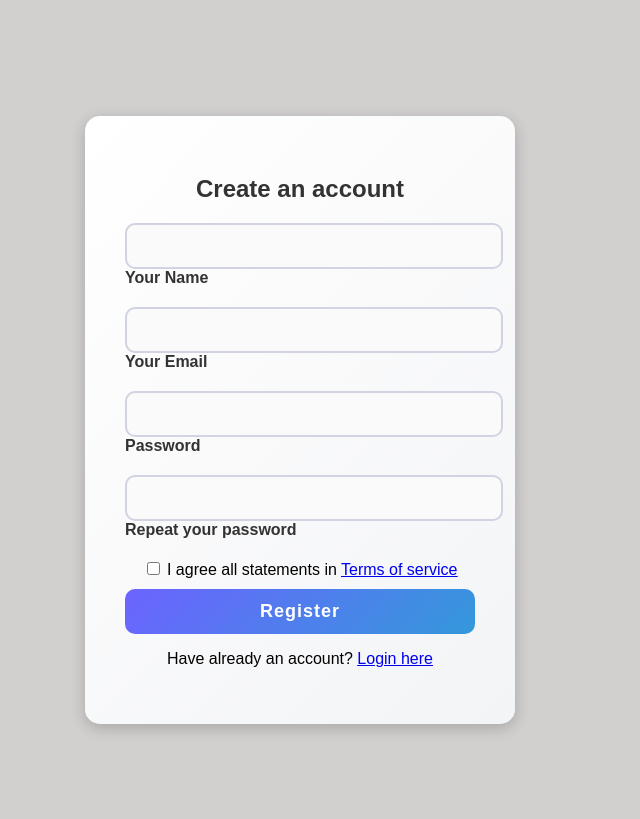
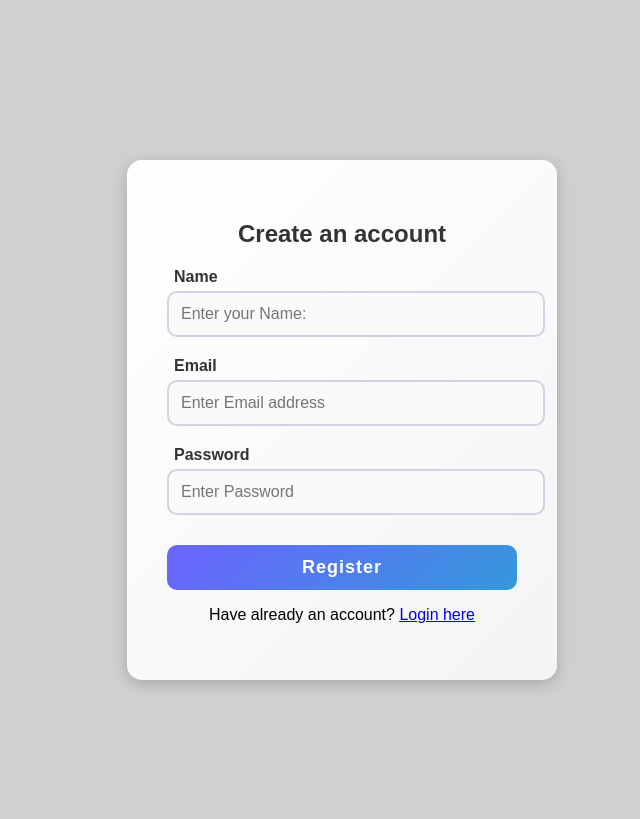
Before and after one commit to RAJBARASARA/Flask-Blog, a Flask app: page /register in a window 1280 px wide. Shown: the top 819 px of the page, without its empty margins (340-980 px from the left). Run offline with Flask 3, Linux system fonts and the light colour scheme; parts of the project's set-up code (start-up, migrations or seed data) failed here and were passed over.

Commit message:
Add user to database

```diff
--- a/config.json
+++ b/config.json
@@ -12,8 +12,6 @@
     "gmail_pass": "gmail password",
     "about_txt": "Myself Coco, and i am doing Adventure and Trekking!",
     "no_of_posts": "2",
-    "admin_user": "Akaza",
-    "admin_pass": "Akaza@789",
     "upload_location": "C:\\Users\\rajup\\Desktop\\R\\Python Training\\5.Framework\\Flask\\static"
   }
 }
--- a/main.py
+++ b/main.py
@@ -9,18 +9,17 @@ with open('config.json','r') as c:
 
 local_server = True
 app = Flask(__name__)
-app.secret_key = 'secret-key'
+app.secret_key = 'secret-key'  # Required for session and flash messages
 app.config['UPLOAD_FOLDER'] = params['upload_location']
 
+# MySQL Configuration
 if(local_server):
     app.config['SQLALCHEMY_DATABASE_URI'] = params['local_url']
     app.config['SQLALCHEMY_TRACK_MODIFICATIONS'] = False
 else:
     app.config['SQLALCHEMY_DATABASE_URI'] = params['prod_url']
 
-
 db = SQLAlchemy(app) # initialize
-
 
 class Contacts(db.Model):
     '''sno name email ph_no msg date'''
@@ -40,40 +39,44 @@ class Posts(db.Model):
     date = db.Column(db.String(12), nullable = True)
     img_file = db.Column(db.String(12), nullable = True)
 
+class User(db.Model):
+    '''id name email password'''
+    id = db.Column(db.Integer,primary_key=True)
+    name = db.Column(db.String(50),nullable=False)
+    email = db.Column(db.String(50),unique=True)
+    password = db.Column(db.String(50),nullable=False)
+
 @app.route("/")
 def home():
-    flash("Welcome To Blog Post","info")
-    # Pagination Logic
+        flash("Welcome To Blog Post","info")
+        # Pagination Logic
 
-    # Fetching All Posts
-    posts = Posts.query.filter_by().all()  # [0:params['no_of_posts']]
+        # Fetching All Posts
+        posts = Posts.query.filter_by().all()  # [0:params['no_of_posts']]
 
-    # Calculating total number of pages:
-    last = math.ceil(len(posts)/int(params['no_of_posts']))
+        # Calculating total number of pages:
+        last = math.ceil(len(posts)/int(params['no_of_posts']))
 
-    # it’s important to get on what page user is.
-    page = request.args.get('page',1)
+        # it’s important to get on what page user is.
+        page = request.args.get('page',1)
 
-    # Ensure page is a valid integer
-    try:
-        page = int(page)
-    except ValueError:
-        page = 1  # Default to page 1 if not a valid number
-
-    posts=posts[(page-1)*int(params['no_of_posts']):(page-1)*int(params['no_of_posts']) + int(params['no_of_posts'])]
-
-    prev = f"/?page={page - 1}" if page > 1 else None
-    nxt = f"/?page={page + 1}" if page < last else None
-
-    return render_template('index.html',params = params,posts=posts,prev=prev,next=nxt)
+        # Ensure page is a valid integer
+        try:
+            page = int(page)
+        except ValueError:
+            page = 1  # Default to page 1 if not a valid number
+        posts=posts[(page-1)*int(params['no_of_posts']):(page-1)*int(params['no_of_posts']) + int(params['no_of_posts'])]
+        prev = f"/?page={page - 1}" if page > 1 else None
+        nxt = f"/?page={page + 1}" if page < last else None
+        return render_template('index.html',params = params,posts=posts,prev=prev,next=nxt)
 
 @app.route("/about")
 def about():
-    return render_template('about.html',params = params)
+        return render_template('about.html',params = params)
 
 @app.route("/edit/<string:sno>", methods=['GET', 'POST'])
 def edit(sno):
-    if 'user' in session and session['user'] == params['admin_user']:
+    if 'user' in session:
         if request.method == 'POST':
             box_title = request.form.get('title')
             box_slug = request.form.get('slug')
@@ -96,7 +99,6 @@ def edit(sno):
                 post.date = date
                 db.session.commit()
                 flash("Post Edit Success","success")
-
             return redirect('/dashboard')  # Redirect to dashboard instead of refreshing edit page
 
     post = None if sno == '0' else Posts.query.filter_by(sno=sno).first()
@@ -104,7 +106,7 @@ def edit(sno):
 
 @app.route("/uploader", methods=['GET', 'POST'])
 def uploader():
-    if 'user' in session and session['user'] == params['admin_user']:
+    if 'user' in session:
         if request.method == 'POST':
             f = request.files['file1']
             if f.filename == '':
@@ -116,51 +118,54 @@ def uploader():
             except Exception as e:
                 flash("File upload failed!", "danger")
             return redirect(request.url)
-
     return redirect("/dashboard")
 
 @app.route("/dashboard",methods = ['GET','POST'])
 def dashboard():
-    if ('user' in session and session['user'] == params['admin_user']):
+    if 'user' in session:
         posts = Posts.query.all()
         return render_template('dashboard.html',params = params,posts = posts)
 
     if request.method=='POST':
         username = request.form.get('username')
         userpass = request.form.get('password')
-        if (username == params['admin_user'] and userpass == params['admin_pass']):
+        if 'user' in session:
             # set the session variable , We want to set up session variable because we don’t want our user to login again and again, that would be too inconvenient.
             # To set up session variable, we first have to import session from flask. So, simply import it.
             session['user'] = username
             posts = Posts.query.all()
-            return render_template('dashboard.html',params = params,posts = posts)
-
+            response = render_template('dashboard.html', params=params, posts=posts)
+            response.headers['Cache-Control'] = 'no-store, no-cache, must-revalidate, max-age=0'
+            response.headers['Pragma'] = 'no-cache'
+            return response
     # redirect to admin panel
     return render_template('login.html',params = params)
 
 @app.route("/post/<string:post_slug>",methods = ['GET'])
 def post_route(post_slug):
-    post = Posts.query.filter_by(slug=post_slug).first()
-    return render_template('post.html',params = params,post = post)
+    if 'user' in session:
+        post = Posts.query.filter_by(slug=post_slug).first()
+        return render_template('post.html',params = params,post = post)
+    else:
+        return render_template('login.html', params=params)
 
 @app.route("/contact", methods = ['GET','POST'])
 def contact():
-    if(request.method=='POST'):
-        '''Add entry to the database'''
-        name = request.form.get('name')
-        email = request.form.get('email')
-        phone = request.form.get('phone')
-        message = request.form.get('message')
-        entry = Contacts(name=name,email=email,ph_no=phone,msg=message,date=datetime.now())
-        db.session.add(entry)
-        db.session.commit()
-
-        flash("Thanks for send your details,We will get back to you soon","success")
-    return render_template('contact.html',params = params)
+        if(request.method=='POST'):
+            '''Add entry to the database'''
+            name = request.form.get('name')
+            email = request.form.get('email')
+            phone = request.form.get('phone')
+            message = request.form.get('message')
+            entry = Contacts(name=name,email=email,ph_no=phone,msg=message,date=datetime.now())
+            db.session.add(entry)
+            db.session.commit()
+            flash("Thanks for send your details,We will get back to you soon","success")
+        return render_template('contact.html',params = params)
 
 @app.route("/delete/<string:sno>",methods=['GET','POST'])
 def delete(sno):
-    if ('user' in session and session['user'] == params['admin_user']):
+    if 'user' in session:
         post = Posts.query.filter_by(sno=sno).first()
         db.session.delete(post)
         db.session.commit()
@@ -169,22 +174,50 @@ def delete(sno):
 
 @app.route('/logout')
 def logout():
-    session.pop('user')
-    return redirect('/dashboard')
+    session.pop('user', None)
+    flash("You have been logged out.", "info")
+    response = redirect('/')
+    response.headers['Cache-Control'] = 'no-store, no-cache, must-revalidate, max-age=0'
+    response.headers['Pragma'] = 'no-cache'
+    return response
 
 
 # Make User Authentication
 
 @app.route('/register' , methods=['POST','GET'])
 def register():
+    if 'user' in session:
+        return redirect('/dashboard')
+
     if request.method=='POST':
-        pass
-    return render_template('register.html')
+        name = request.form['name']
+        email = request.form['email']
+        password = request.form['password']
+
+        # Save user to the database
+        new_user = User(name=name,email=email,password=password)
+        db.session.add(new_user)
+        db.session.commit()
+
+        flash('User registered successfully!', 'success')
+        return redirect('/login')
+    return render_template('register.html',params=params)
 
 @app.route('/login',methods=['GET','POST'])
 def login():
+    if 'user' in session:  # already logged in, redirect to dashboard
+        return redirect('/dashboard')
+
     if request.method=='POST':
-        pass
-    return render_template('login.html')
+        email = request.form.get('email')
+        password = request.form.get('password')
+        user = User.query.filter_by(email=email).first()
+        if user and user.password==password:
+            session['user'] = user.id
+            flash('Login successful!', 'success')
+            return redirect('/')
+        else:
+            flash('Invalid Email or Password!', 'danger')
+    return render_template('login.html' ,params=params)
 
 app.run(debug=True)
--- a/templates/register.html
+++ b/templates/register.html
@@ -53,8 +53,9 @@ h2 {
 .form-label {
     font-weight: 600;
     margin-bottom: 5px;
-    /* display: block; */
+    display: block;
     color: #333;
+    padding-left: 7px;
 }
 
 .form-control {
@@ -108,47 +109,33 @@ h2 {
                             <div class="card-body p-5">
 
                                 <h2 class="text-uppercase text-center mb-5">Create an account</h2>
-
-                                <form>
+                                <form action="/register" method="post">
                                     <div data-mdb-input-init class="form-outline mb-4">
-                                        <input type="text" id="form3Example1cg" class="form-control form-control-lg" />
-                                        <label class="form-label" for="form3Example1cg">Your Name</label>
+                                        <label class="form-label" for="form3Example1cg">Name</label>
+                                        <input type="text" id="form3Example1cg" name="name" class="form-control form-control-lg"
+                                            placeholder="Enter your Name: " required />
                                     </div>
 
                                     <div data-mdb-input-init class="form-outline mb-4">
-                                        <input type="email" id="form3Example3cg" class="form-control form-control-lg" />
-                                        <label class="form-label" for="form3Example3cg">Your Email</label>
+                                        <label class="form-label" for="form3Example3cg">Email</label>
+                                        <input type="email" id="form3Example3cg" name="email" class="form-control form-control-lg"
+                                            placeholder="Enter Email address" required />
                                     </div>
 
                                     <div data-mdb-input-init class="form-outline mb-4">
-                                        <input type="password" id="form3Example4cg" class="form-control form-control-lg" />
                                         <label class="form-label" for="form3Example4cg">Password</label>
-                                    </div>
-
-                                    <div data-mdb-input-init class="form-outline mb-4">
-                                        <input type="password" id="form3Example4cdg" class="form-control form-control-lg" />
-                                        <label class="form-label" for="form3Example4cdg">Repeat your password</label>
-                                    </div>
-
-                                    <div class="form-check d-flex justify-content-center mb-5">
-                                        <input class="form-check-input me-2" type="checkbox" value=""
-                                            id="form2Example3cg" />
-                                        <label class="form-check-label" for="form2Example3g">
-                                            I agree all statements in <a href="#!" class="text-body"><u>Terms of
-                                                    service</u></a>
-                                        </label>
+                                        <input type="password" id="form3Example4cg" name="password" class="form-control form-control-lg"
+                                            placeholder="Enter Password" required />
                                     </div>
 
                                     <div class="d-flex justify-content-center">
-                                        <button type="button" data-mdb-button-init data-mdb-ripple-init
-                                            class="btn btn-success btn-block btn-lg gradient-custom-4 text-body">Register</button>
+                                        <button type="submit" class="btn btn-success btn-block btn-lg gradient-custom-4 text-body">Register</button>
                                     </div>
 
-                                    <p class="text-center text-muted mt-5 mb-0">Have already an account? <a href="#!"
-                                            class="fw-bold text-body"><u>Login here</u></a></p>
-
+                                    <p class="text-center text-muted mt-5 mb-0">Have already an account?
+                                        <a href="/login" class="fw-bold text-body"><u>Login here</u></a>
+                                    </p>
                                 </form>
-
                             </div>
                         </div>
                     </div>
```
Also changed, not shown: templates/layout.html (+32 -3 lines), templates/login.html (+14 -4 lines).
